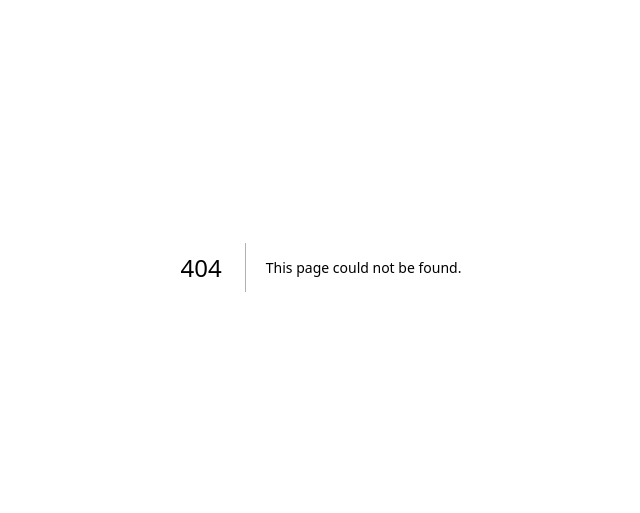
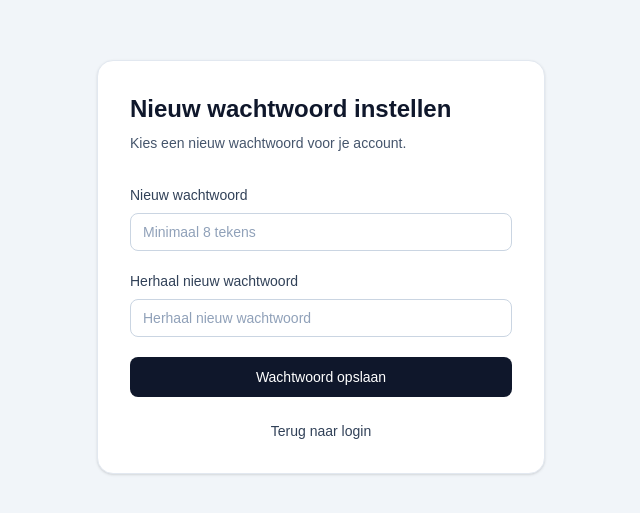
Before and after one commit to MunzurAtak/RapportageDash, a Next.js app: page /reset-password in a window 1280 px wide. Before the commit this address had no page. Shown: the part 133-646 px from the top of the page, without its empty margins (319-959 px from the left). Built offline with nearby package versions, Linux system fonts and the light colour scheme.

Commit message:
Add password reset flow

```diff
--- /dev/null
+++ b/app/forgot-password/page.tsx
@@ -0,0 +1,99 @@
+"use client";
+
+import Link from "next/link";
+import { FormEvent, useState } from "react";
+import { createClient } from "@/lib/supabase/client";
+
+export default function ForgotPasswordPage() {
+  const [email, setEmail] = useState("");
+  const [message, setMessage] = useState("");
+  const [errorMessage, setErrorMessage] = useState("");
+  const [loading, setLoading] = useState(false);
+
+  async function handleResetRequest(event: FormEvent<HTMLFormElement>) {
+    event.preventDefault();
+    setMessage("");
+    setErrorMessage("");
+    setLoading(true);
+
+    const supabase = createClient();
+
+    const redirectTo =
+      typeof window !== "undefined"
+        ? `${window.location.origin}/reset-password`
+        : undefined;
+
+    const { error } = await supabase.auth.resetPasswordForEmail(email, {
+      redirectTo,
+    });
+
+    if (error) {
+      setErrorMessage(error.message);
+      setLoading(false);
+      return;
+    }
+
+    setMessage(
+      "Als dit e-mailadres bestaat, is er een link gestuurd om je wachtwoord te resetten."
+    );
+    setLoading(false);
+  }
+
+  return (
+    <main className="flex min-h-screen items-center justify-center bg-slate-100 px-4 py-10">
+      <div className="w-full max-w-md rounded-2xl border border-slate-200 bg-white p-8 shadow-sm">
+        <div className="mb-8">
+          <h1 className="text-2xl font-semibold text-slate-900">
+            Wachtwoord vergeten
+          </h1>
+          <p className="mt-2 text-sm text-slate-600">
+            Vul je e-mailadres in. Je ontvangt een link om een nieuw wachtwoord
+            in te stellen.
+          </p>
+        </div>
+
+        <form onSubmit={handleResetRequest} className="space-y-5">
+          <div>
+            <label className="block text-sm font-medium text-slate-700">
+              E-mailadres
+            </label>
+            <input
+              type="email"
+              required
+              value={email}
+              onChange={(event) => setEmail(event.target.value)}
+              className="mt-2 w-full rounded-lg border border-slate-300 bg-white px-3 py-2 text-sm text-slate-900 placeholder:text-slate-400 outline-none focus:border-slate-900"
+              placeholder="naam@example.com"
+            />
+          </div>
+
+          {errorMessage && (
+            <p className="rounded-lg bg-red-50 px-3 py-2 text-sm text-red-700">
+              {errorMessage}
+            </p>
+          )}
+
+          {message && (
+            <p className="rounded-lg bg-green-50 px-3 py-2 text-sm text-green-700">
+              {message}
+            </p>
+          )}
+
+          <button
+            type="submit"
+            disabled={loading}
+            className="w-full rounded-lg bg-slate-900 px-4 py-2.5 text-sm font-medium text-white disabled:cursor-not-allowed disabled:bg-slate-400"
+          >
+            {loading ? "Versturen..." : "Resetlink versturen"}
+          </button>
+        </form>
+
+        <div className="mt-6 text-center text-sm">
+          <Link href="/login" className="font-medium text-slate-700 hover:text-slate-900">
+            Terug naar login
+          </Link>
+        </div>
+      </div>
+    </main>
+  );
+}
--- /dev/null
+++ b/app/reset-password/page.tsx
@@ -0,0 +1,128 @@
+"use client";
+
+import Link from "next/link";
+import { FormEvent, useState } from "react";
+import { useRouter } from "next/navigation";
+import { createClient } from "@/lib/supabase/client";
+
+export default function ResetPasswordPage() {
+  const router = useRouter();
+
+  const [password, setPassword] = useState("");
+  const [passwordRepeat, setPasswordRepeat] = useState("");
+  const [message, setMessage] = useState("");
+  const [errorMessage, setErrorMessage] = useState("");
+  const [loading, setLoading] = useState(false);
+
+  async function handlePasswordUpdate(event: FormEvent<HTMLFormElement>) {
+    event.preventDefault();
+    setMessage("");
+    setErrorMessage("");
+    setLoading(true);
+
+    if (password.length < 8) {
+      setErrorMessage("Wachtwoord moet minimaal 8 tekens bevatten.");
+      setLoading(false);
+      return;
+    }
+
+    if (password !== passwordRepeat) {
+      setErrorMessage("Wachtwoorden komen niet overeen.");
+      setLoading(false);
+      return;
+    }
+
+    const supabase = createClient();
+
+    const { error } = await supabase.auth.updateUser({
+      password,
+    });
+
+    if (error) {
+      setErrorMessage(error.message);
+      setLoading(false);
+      return;
+    }
+
+    setMessage("Je wachtwoord is gewijzigd. Je wordt doorgestuurd naar login.");
+
+    setTimeout(async () => {
+      await supabase.auth.signOut();
+      router.push("/login");
+      router.refresh();
+    }, 1200);
+  }
+
+  return (
+    <main className="flex min-h-screen items-center justify-center bg-slate-100 px-4 py-10">
+      <div className="w-full max-w-md rounded-2xl border border-slate-200 bg-white p-8 shadow-sm">
+        <div className="mb-8">
+          <h1 className="text-2xl font-semibold text-slate-900">
+            Nieuw wachtwoord instellen
+          </h1>
+          <p className="mt-2 text-sm text-slate-600">
+            Kies een nieuw wachtwoord voor je account.
+          </p>
+        </div>
+
+        <form onSubmit={handlePasswordUpdate} className="space-y-5">
+          <div>
+            <label className="block text-sm font-medium text-slate-700">
+              Nieuw wachtwoord
+            </label>
+            <input
+              type="password"
+              required
+              minLength={8}
+              value={password}
+              onChange={(event) => setPassword(event.target.value)}
+              className="mt-2 w-full rounded-lg border border-slate-300 bg-white px-3 py-2 text-sm text-slate-900 placeholder:text-slate-400 outline-none focus:border-slate-900"
+              placeholder="Minimaal 8 tekens"
+            />
+          </div>
+
+          <div>
+            <label className="block text-sm font-medium text-slate-700">
+              Herhaal nieuw wachtwoord
+            </label>
+            <input
+              type="password"
+              required
+              minLength={8}
+              value={passwordRepeat}
+              onChange={(event) => setPasswordRepeat(event.target.value)}
+              className="mt-2 w-full rounded-lg border border-slate-300 bg-white px-3 py-2 text-sm text-slate-900 placeholder:text-slate-400 outline-none focus:border-slate-900"
+              placeholder="Herhaal nieuw wachtwoord"
+            />
+          </div>
+
+          {errorMessage && (
+            <p className="rounded-lg bg-red-50 px-3 py-2 text-sm text-red-700">
+              {errorMessage}
+            </p>
+          )}
+
+          {message && (
+            <p className="rounded-lg bg-green-50 px-3 py-2 text-sm text-green-700">
+              {message}
+            </p>
+          )}
+
+          <button
+            type="submit"
+            disabled={loading}
+            className="w-full rounded-lg bg-slate-900 px-4 py-2.5 text-sm font-medium text-white disabled:cursor-not-allowed disabled:bg-slate-400"
+          >
+            {loading ? "Opslaan..." : "Wachtwoord opslaan"}
+          </button>
+        </form>
+
+        <div className="mt-6 text-center text-sm">
+          <Link href="/login" className="font-medium text-slate-700 hover:text-slate-900">
+            Terug naar login
+          </Link>
+        </div>
+      </div>
+    </main>
+  );
+}
```
